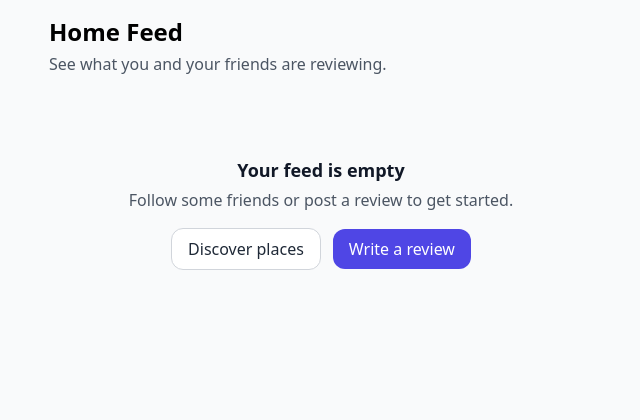
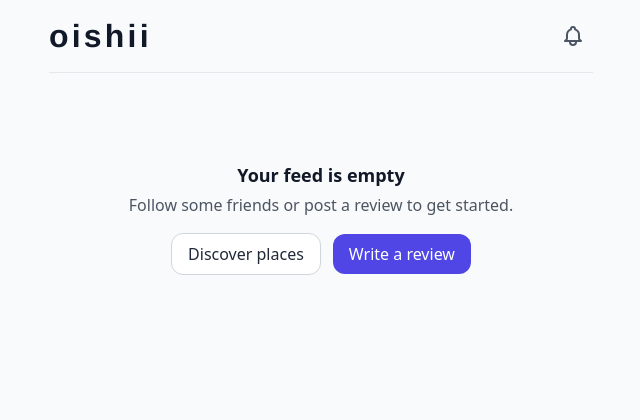
Before and after one commit to ratuja-reddy/oishii, a Django app: page / in a window 1280 px wide. Shown: the top 420 px of the page, without its empty margins (319-959 px from the left). Run offline with Django 5.2, Linux system fonts and the light colour scheme; the visitor is signed in with stand-in values (Sample User, id 1); data comes from the database, SQL or seed files in the repository; data that the repository does not hold is empty; style sheets or scripts are compiled from the project's sources; some libraries are stand-ins or nearby versions.

Commit message:
add oishii name to feed + notification icon

```diff
--- a/templates/places/my_restaurants.html
+++ b/templates/places/my_restaurants.html
@@ -3,7 +3,7 @@
 
 <!-- Header -->
 <div class="mb-4">
-  <h1 class="text-2xl font-bold">My Restaurants</h1>
+  <h1 class="text-2xl font-bold">My Spots</h1>
   <p class="text-gray-500">Your lists</p>
 </div>
 
--- a/templates/social/feed.html
+++ b/templates/social/feed.html
@@ -1,8 +1,17 @@
 {% extends "base.html" %}
 {% block content %}
-
-<h1 class="text-2xl font-bold mb-1">Home Feed</h1>
-<p class="text-gray-600 mb-4">See what you and your friends are reviewing.</p>
+<!-- Header with oishii branding -->
+<header class="border-b border-gray-200 pb-4 mb-6">
+  <div class="flex justify-between items-center">
+    <h1 class="font-black tracking-wide text-gray-900" style="font-family: 'Acid Grotesk', 'Acid Grotesque', 'Helvetica Neue', sans-serif; letter-spacing: 0.1em; font-size: 2rem; line-height: 1;">oishii</h1>
+    <!-- Notification bell -->
+    <button class="w-10 h-10 flex items-center justify-center text-gray-600 hover:text-gray-900 hover:bg-gray-100 rounded-full transition-colors">
+      <svg class="w-6 h-6" fill="none" stroke="currentColor" viewBox="0 0 24 24" xmlns="http://www.w3.org/2000/svg">
+        <path stroke-linecap="round" stroke-linejoin="round" stroke-width="2" d="M15 17h5l-1.405-1.405A2.032 2.032 0 0118 14.158V11a6.002 6.002 0 00-4-5.659V5a2 2 0 10-4 0v.341C7.67 6.165 6 8.388 6 11v3.159c0 .538-.214 1.055-.595 1.436L4 17h5m6 0v1a3 3 0 11-6 0v-1m6 0H9"></path>
+      </svg>
+    </button>
+  </div>
+</header>
 
 <div class="space-y-5">
   {% for a in activities %}
```
